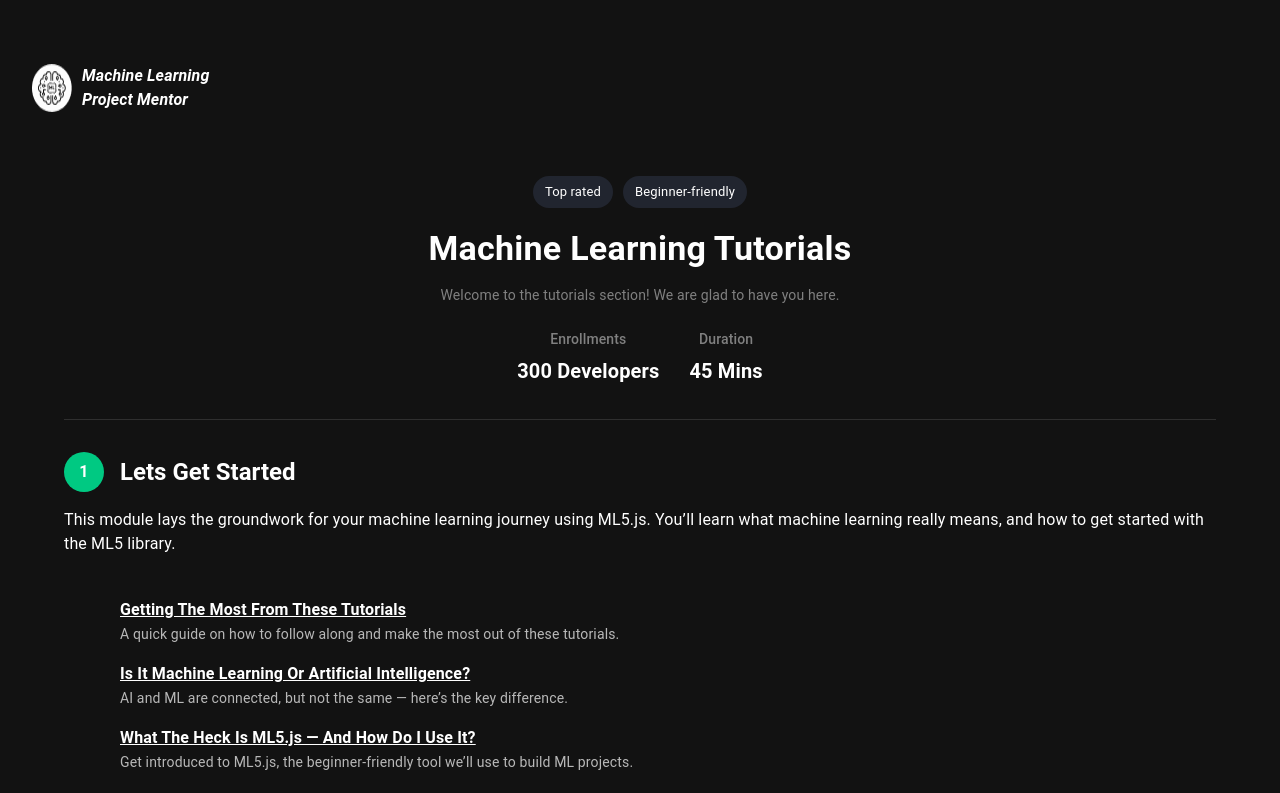
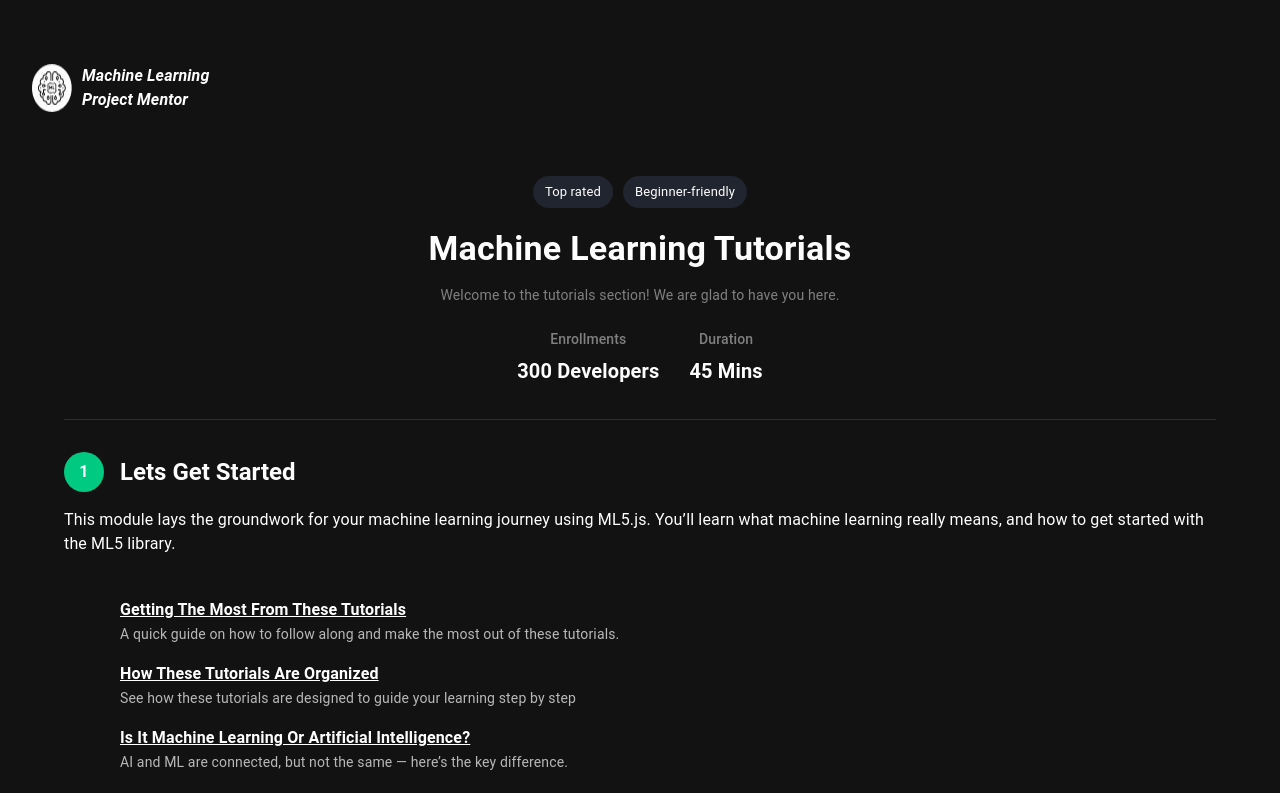
Before and after one commit to aginamena/mlprojectmentor, a Next.js app: page /tutorials in a window 1280 px wide. Shown: the top 793 px of the page. Built offline with nearby package versions, Linux system fonts and the light colour scheme; some icons are missing; what @mui/material-nextjs would draw is missing.

Commit message:
added new tutorial

```diff
--- a/app/tutorials/page.tsx
+++ b/app/tutorials/page.tsx
@@ -28,6 +28,14 @@ const tutorials = [
           "A quick guide on how to follow along and make the most out of these tutorials.",
         premium: false,
         tutorial_name: "getting_the_most_from_these_tutorials",
+        next_tutorial: "how_these_tutorials_are_organized",
+      },
+      {
+        title: "How These Tutorials Are Organized",
+        description:
+          "See how these tutorials are designed to guide your learning step by step",
+        premium: false,
+        tutorial_name: "how_these_tutorials_are_organized",
         next_tutorial: "machine_learning_or_artificial_intelligence",
       },
       {
```
